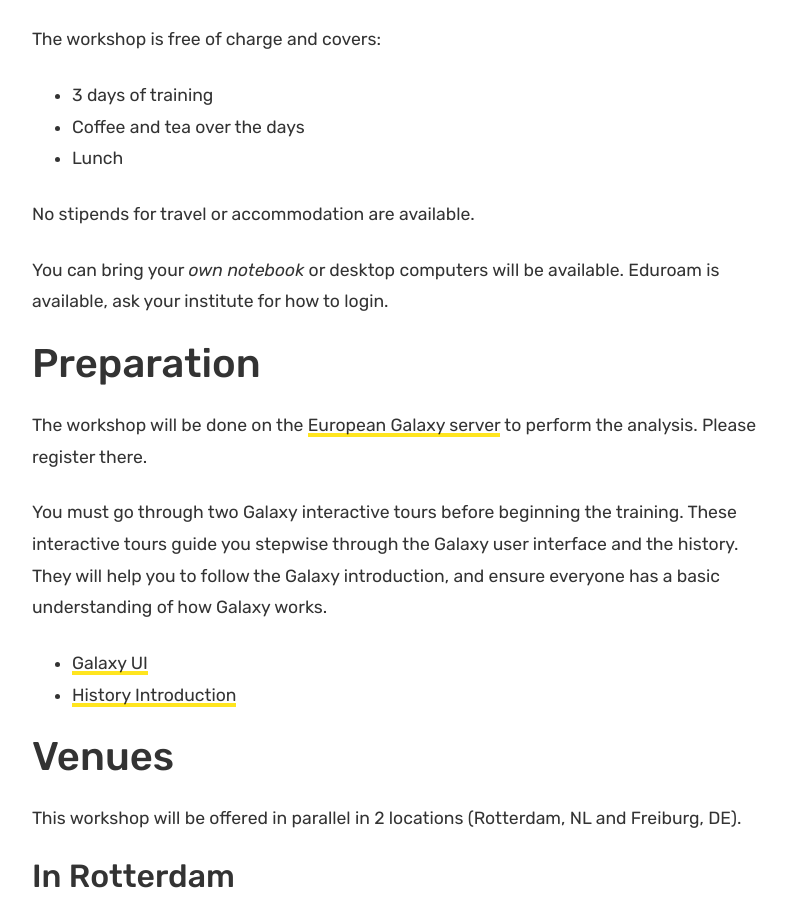
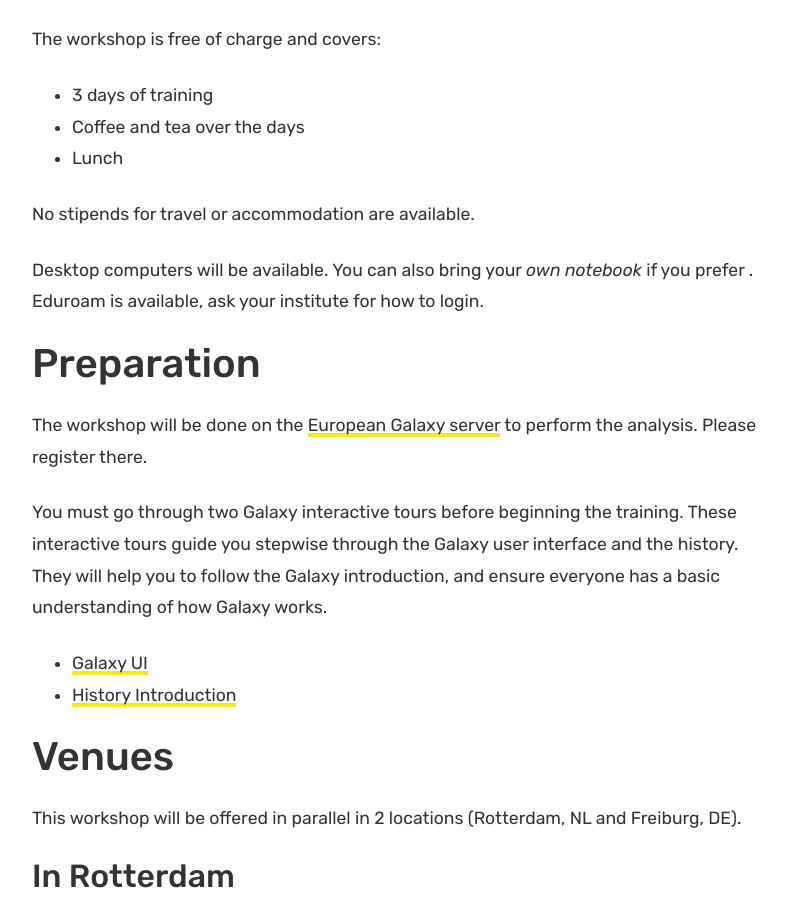
Before and after one commit to gallantries/gallantries.github.io, a Jekyll site: the page built from _events/2019-03-25-first-galantries-workshop.md, in a window 1280 px wide and 900 px high, scrolled down 1394 px. Shown: the whole window, without its empty margins (53-840 px from the left). Built offline with Jekyll 4.4.1, drawn with Linux system fonts in a browser that asks for light colours; nearby versions of some CDN libraries.

Commit message:
Update _events/2019-03-25-first-galantries-workshop.md
Co-Authored-By: bebatut <berenice.batut@gmail.com>

```diff
--- a/_events/2019-03-25-first-galantries-workshop.md
+++ b/_events/2019-03-25-first-galantries-workshop.md
@@ -60,7 +60,7 @@ The workshop is free of charge and covers:
 
 No stipends for travel or accommodation are available.
 
-You can bring your *own notebook* or desktop computers will be available. Eduroam is available, ask your institute for how to login.
+Desktop computers will be available. You can also bring your *own notebook* if you prefer . Eduroam is available, ask your institute for how to login.
 
 # Preparation
 
```
